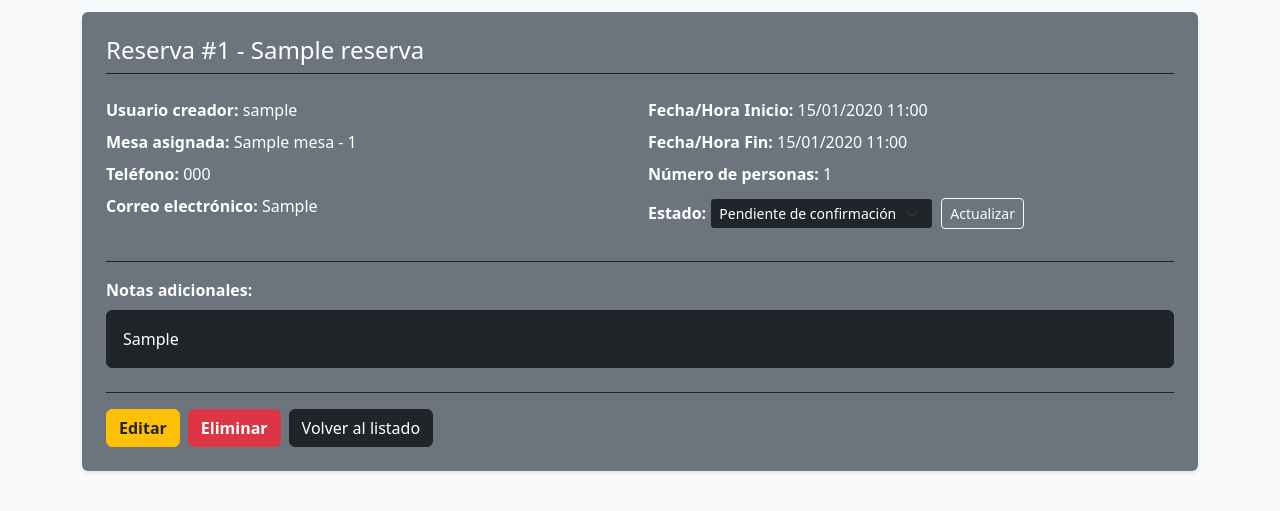
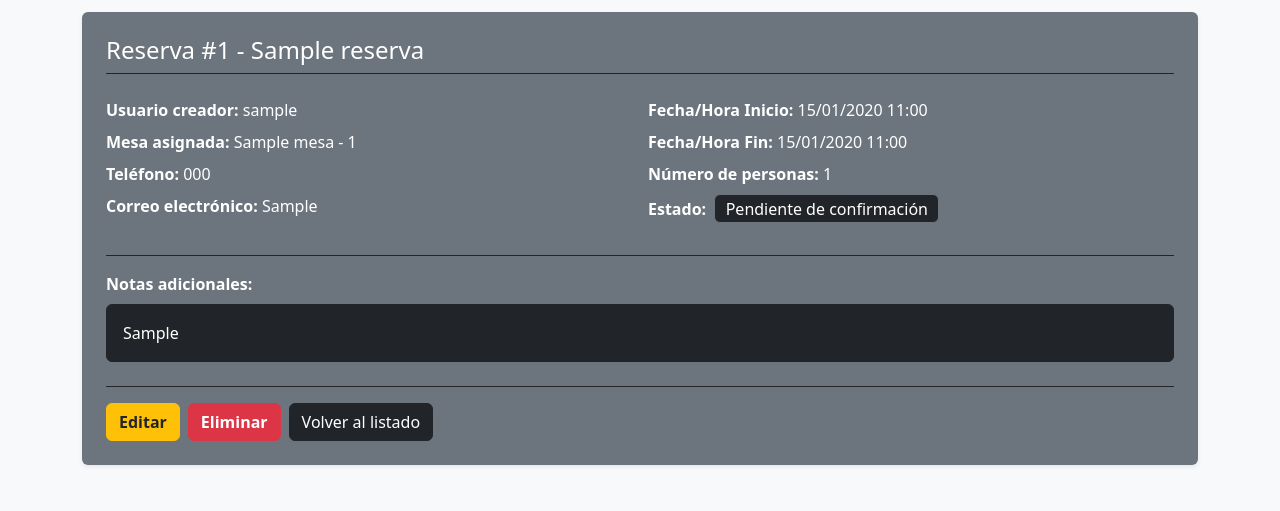
Before and after one commit to DanielMedina23/LDJSystem, a Django app: page /reservas/1/ in a window 1280 px wide. Shown: the part 138-649 px from the top of the page. Run offline with Django 5.2, Linux system fonts and the light colour scheme; tables that the repository leaves empty hold one stand-in row (values such as "Sample post").

Commit message:
ajuste en detalle_reserva: Estado en solo lectura y limpieza de urls/views

```diff
--- a/reservas/models.py
+++ b/reservas/models.py
@@ -6,7 +6,7 @@ from django.core.validators import MinValueValidator
 from usuarios.models import Usuario
 from negocio.models import Mesa
 
-# Create your models here.
+
 class Reserva(models.Model):
 
     ESTADOS = [
@@ -32,11 +32,9 @@ class Reserva(models.Model):
     token_confirmacion      = models.CharField(max_length=100, blank=True, null=True)
     expiracion_confirmacion = models.DateTimeField(blank=True, null=True)
 
-    # Si la fecha/hora de inicio está definida pero la de fin está vacía, calculamos 2 horas automáticamente
     def save(self, *args, **kwargs):
         if self.fecha_hora_inicio and not self.fecha_hora_fin:
             self.fecha_hora_fin = self.fecha_hora_inicio + timedelta(hours=2)
-
         super().save(*args, **kwargs)
 
     @property
--- a/reservas/urls.py
+++ b/reservas/urls.py
@@ -7,7 +7,6 @@ urlpatterns = [
     path('<int:pk>/', views.detalle_reserva, name='detalle_reserva'),
     path('<int:pk>/editar/', views.editar_reserva, name='editar_reserva'),
     path('<int:pk>/eliminar/', views.eliminar_reserva, name='eliminar_reserva'),
-    path('reserva/<int:pk>/confirmar/', views.confirmar_reserva, name='confirmar_reserva'),
-    path('reserva/<int:pk>/finalizar/', views.finalizar_reserva, name='finalizar_reserva'),
-    path('reservas/<int:pk>/cambiar-estado/', views.cambiar_estado_reserva, name='cambiar_estado_reserva'),
+    path('<int:pk>/confirmar/', views.confirmar_reserva, name='confirmar_reserva'),
+    path('<int:pk>/finalizar/', views.finalizar_reserva, name='finalizar_reserva'),
 ]
--- a/reservas/views.py
+++ b/reservas/views.py
@@ -9,7 +9,10 @@ def crear_reserva(request):
     if request.method == 'POST':
         form = ReservaForm(request.POST)
         if form.is_valid():
-            reserva = form.save()
+            reserva = form.save(commit=False)
+            if request.user.is_authenticated:
+                reserva.usuario_creador = request.user
+            reserva.save()
             messages.success(request, f"¡La reserva #{reserva.id} se ha creado con éxito!")
             return redirect('ver_reservas')
     else:
@@ -117,16 +120,3 @@ def finalizar_reserva(request, pk):
         return redirect('ver_reservas')
 
     return render(request, 'reservas/finalizar_reserva.html', {'reserva': reserva})
-
-# ////////////////////////////////////////////////////////////////////////////////////////////
-
-# Vista rápida para cambiar el estado desde la vista de detalles.
-def cambiar_estado_reserva(request, pk):
-    reserva = get_object_or_404(Reserva, pk=pk)
-    if request.method == 'POST':
-        nuevo_estado = request.POST.get('estado')
-        if nuevo_estado in dict(Reserva.ESTADOS):
-            reserva.estado = nuevo_estado
-            reserva.save()
-            messages.success(request, f"¡El estado de la reserva #{reserva.id} se actualizó con éxito!")
-    return redirect('detalle_reserva', pk=reserva.pk)
--- a/templates/reservas/detalle_reserva.html
+++ b/templates/reservas/detalle_reserva.html
@@ -27,19 +27,13 @@
                 <p class="mb-2"><strong>Fecha/Hora Fin:</strong> {{ reserva.fecha_hora_fin|date:"d/m/Y H:i"|default:"N/A" }}</p>
                 <p class="mb-2"><strong>Número de personas:</strong> {{ reserva.num_personas }}</p>
 
-                <!-- Estado interactivo con selector rápido -->
-                <div class="mb-2">
+                <!-- Estado en modo solo lectura -->
+                <p class="mb-2">
                     <strong>Estado:</strong>
-                    <form action="{% url 'cambiar_estado_reserva' reserva.pk %}" method="post" class="d-inline-flex flex-wrap gap-2 align-items-center mt-1">
-                        {% csrf_token %}
-                        <select name="estado" class="form-select form-select-sm bg-dark text-white border-secondary w-auto">
-                            {% for code, label in reserva.ESTADOS %}
-                                <option value="{{ code }}" {% if reserva.estado == code %}selected{% endif %}>{{ label }}</option>
-                            {% endfor %}
-                        </select>
-                        <button type="submit" class="btn btn-sm btn-outline-light" title="Guardar nuevo estado">Actualizar</button>
-                    </form>
-                </div>
+                    <span class="badge bg-dark text-white border border-secondary ms-1 fs-6 fw-normal">
+                        {{ reserva.get_estado_display }}
+                    </span>
+                </p>
             </div>
         </div>
 
```
